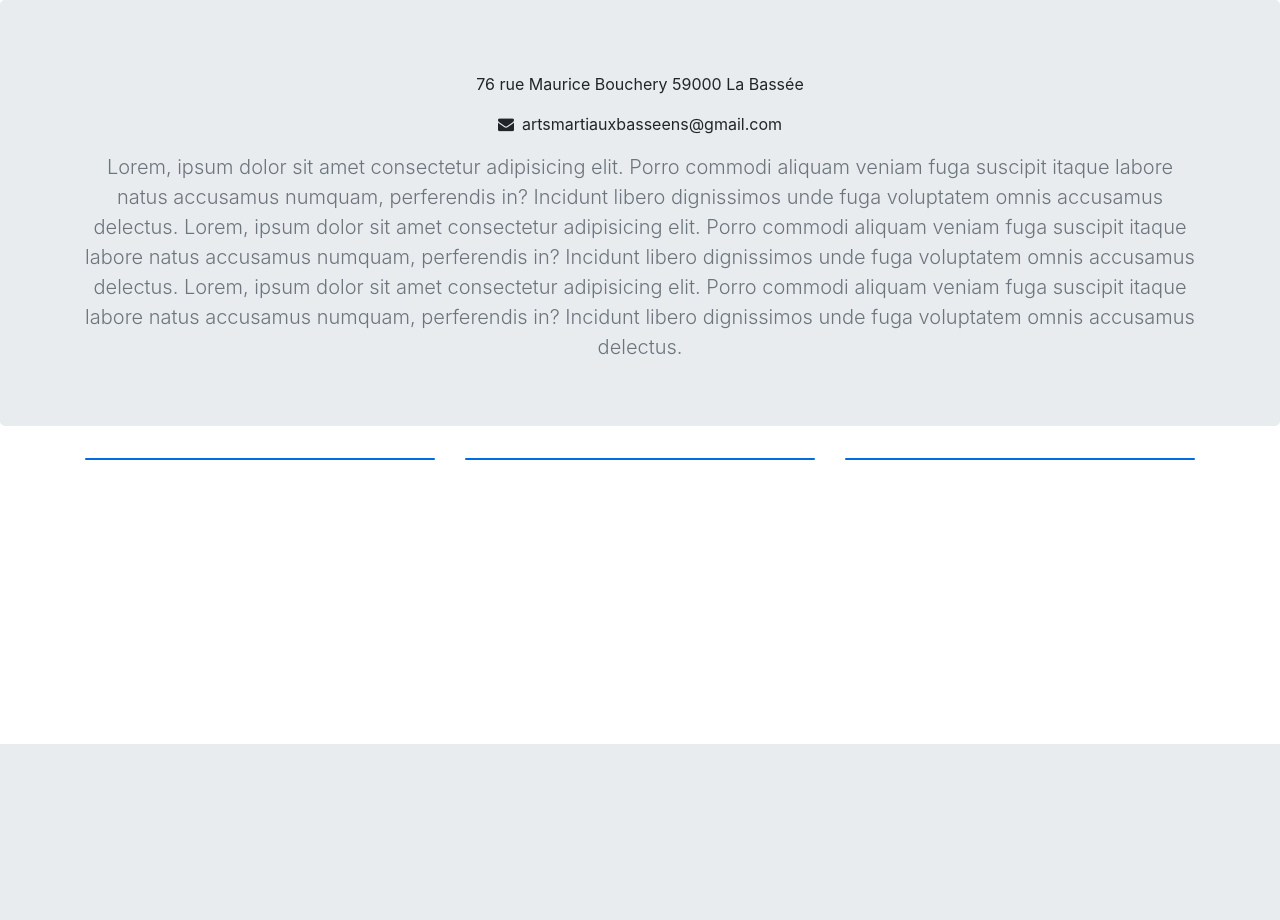
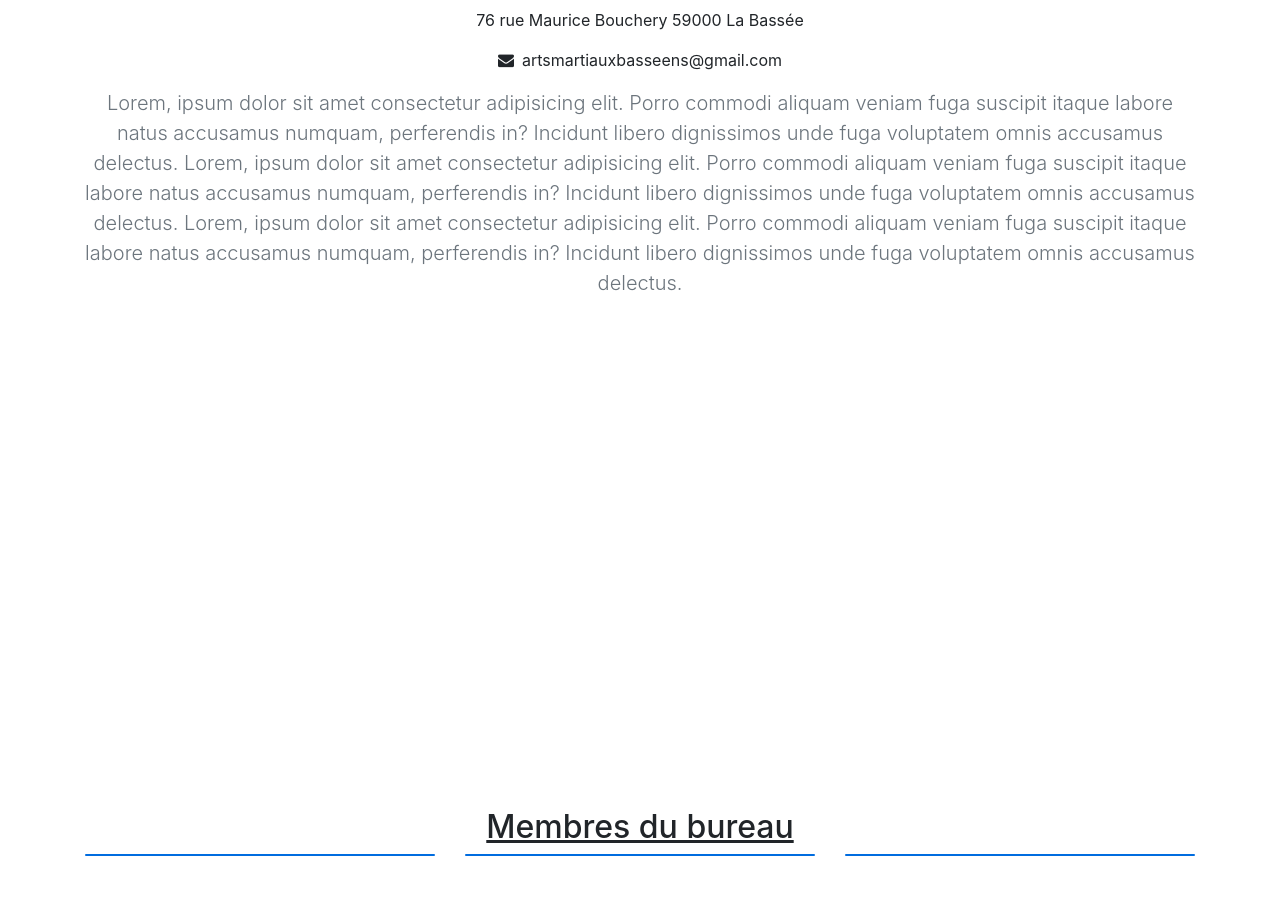
Before and after one commit to projetamb/projetamb, a Symfony app: template templates/club/club.html.twig in a window 1280 px wide. Shown: the part 56-976 px from the top of the page. Before the commit the page ends 800 px from the top, so only its background shows below. Run offline with Twig, Linux system fonts and the light colour scheme; the template is opened without the code that fills it, so the values that code supplies are empty; some libraries are stand-ins or nearby versions.

Commit message:
modif css page club

```diff
--- a/public/css/style.css
+++ b/public/css/style.css
@@ -1,3 +1,6 @@
-.role {
+.club_role, .club_h2 {
      text-decoration: underline;
  }
+.club_description {
+    height:100vh;
+}
--- a/templates/club/club.html.twig
+++ b/templates/club/club.html.twig
@@ -4,8 +4,8 @@
 
 {% block body %}
 
-<div class="example-wrapper">
-    <section class="jumbotron text-center">
+<div class="example-wrapper club_description">
+    <section class="text-center">
         <div class="container">
             <h1 class="jumbotron-heading">{{ pagetitle }}</h1>
             <p>76 rue Maurice Bouchery 59000 La Bassée</p>
@@ -16,7 +16,7 @@
 </div>
 
 <div class="container">
-
+    <h2 class="text-center club_h2">Membres du bureau</h2>
     <div class="row">
         <div class="col-12 col-md-6 col-lg-4 mb-5">
             <div class="card text-white bg-primary mb-3">
@@ -24,7 +24,7 @@
                 {% if  personnal.role == 'Président' %}
                     <img class="card-img-top" src="./img/{{ personnal.photo }}" alt="Président AMB">
                     <div class="card-body">
-                                <h2 class="card-title role">{{ personnal.role }} :</h2>
+                        <h2 class="card-title club_role">{{ personnal.role }} :</h2>
                         <h3 class="card-title"><a title="View Product">{{ personnal.firstname }} {{ personnal.lastname }}</a></h3>
                         <p><i class="fa fa-phone mr-2"></i> {{ personnal.phone }}</p>
                         <p><i class="fa fa-envelope mr-2"></i> {{ personnal.email }}</p>
@@ -39,7 +39,7 @@
                 {% if  personnal.role == 'Secrétaire' %}
                     <img class="card-img-top" src="./img/{{ personnal.photo }}" alt="Secrétaire AMB">
                     <div class="card-body">
-                                    <h2 class="card-title role">{{ personnal.role }} :</h2>
+                        <h2 class="card-title club_role">{{ personnal.role }} :</h2>
                         <h3 class="card-title"><a title="View Product">{{ personnal.firstname }} {{ personnal.lastname }}</a></h3>
                         <p><i class="fa fa-phone mr-2"></i> {{ personnal.phone }}</p>
                         <p><i class="fa fa-envelope mr-2"></i> {{ personnal.email }}</p>
@@ -54,7 +54,7 @@
                 {% if  personnal.role == 'Trésorier' %}
                     <img class="card-img-top" src="./img/{{ personnal.photo }}" alt="Trésorier AMB">
                     <div class="card-body">
-                                    <h2 class="card-title role">{{ personnal.role }} :</h2>
+                        <h2 class="card-title club_role">{{ personnal.role }} :</h2>
                         <h3 class="card-title"><a title="View Product">{{ personnal.firstname }} {{ personnal.lastname }}</a></h3>
                         <p><i class="fa fa-phone mr-2"></i> {{ personnal.phone }}</p>
                         <p><i class="fa fa-envelope mr-2"></i> {{ personnal.email }}</p>
@@ -64,7 +64,6 @@
             </div>
         </div>
     </div>
-
 </div>
 
 {% endblock %}
```
Lines whose indentation alone changed are shown as unchanged.
